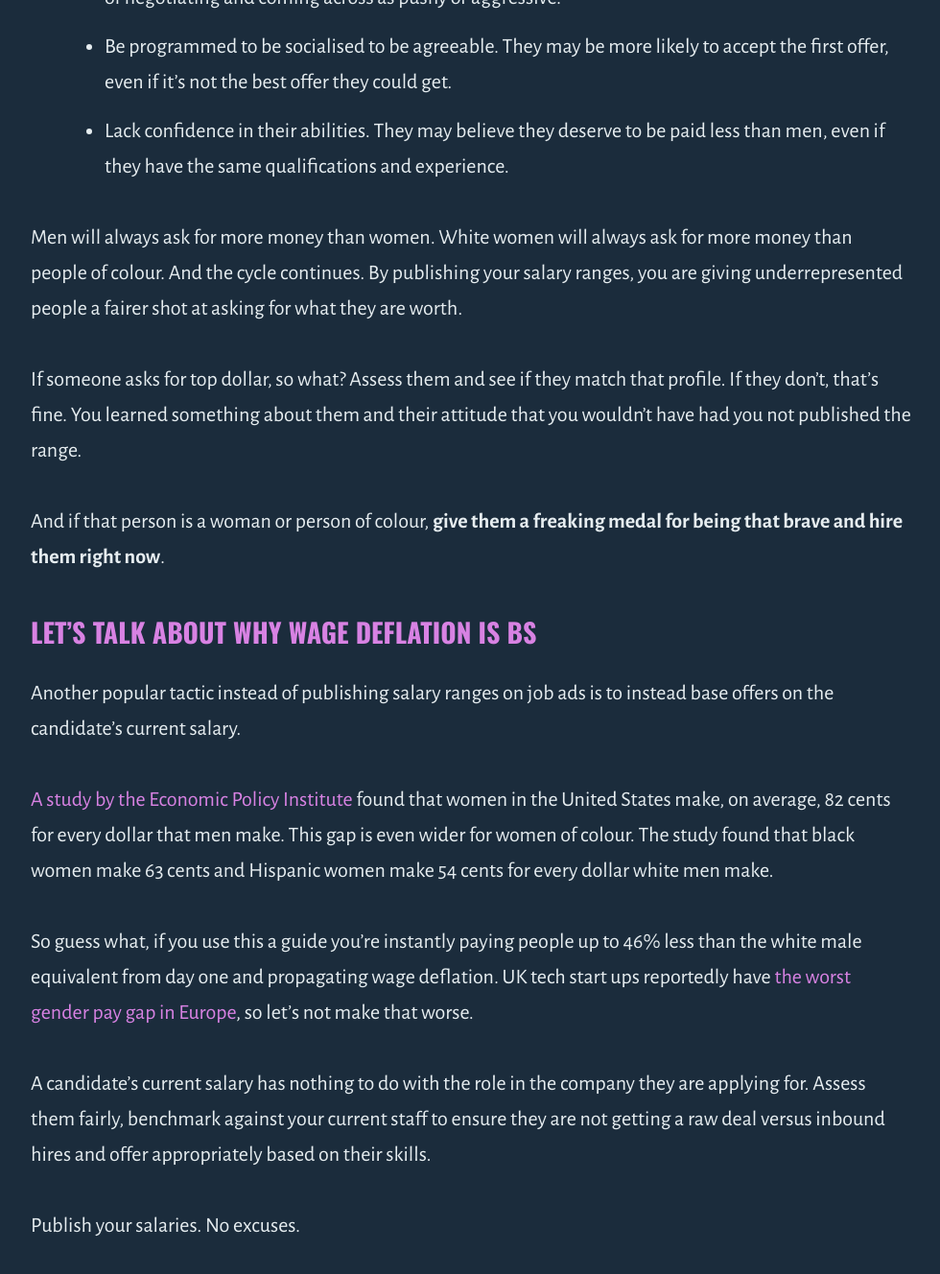
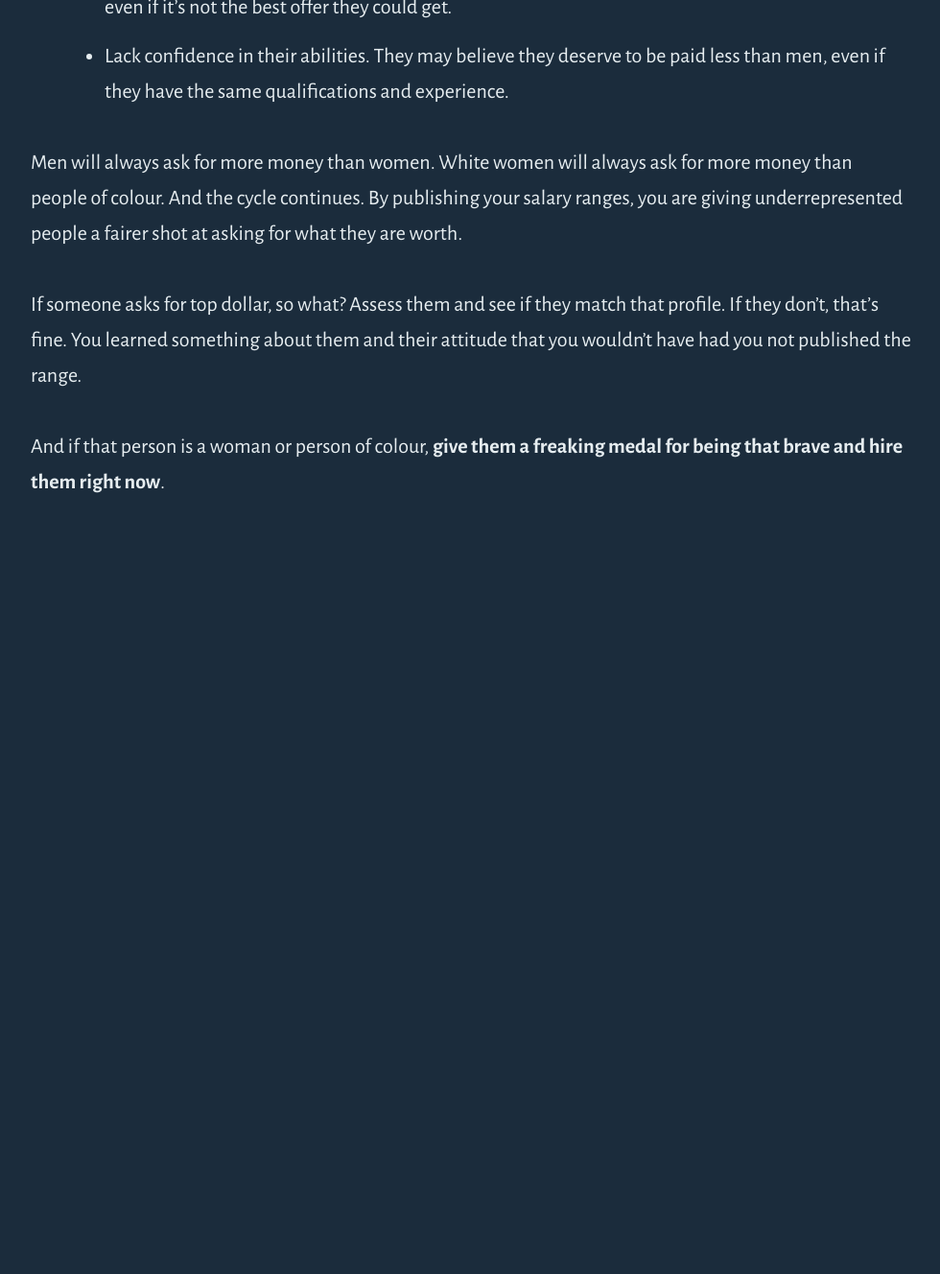
Before and after one commit to outragedpinkracoon/outragedpinkracoon.github.io, a Jekyll site: the page built from _posts/2023-05-10-publish-your-salary-ranges-on-job-ads.md, in a window 1280 px wide and 1400 px high, scrolled down 1176 px. Shown: the top 1328 px of the window at 96% size, without its empty margins (149-1129 px from the left). Built offline with Jekyll 4.4.1, drawn with Linux system fonts in a browser that asks for light colours; after the commit the page ends 1801 px from its top, so only the background shows below that; some of the changed text lies outside the part shown.

Commit message:
split post

```diff
--- a/_posts/2023-05-10-publish-your-salary-ranges-on-job-ads.md
+++ b/_posts/2023-05-10-publish-your-salary-ranges-on-job-ads.md
@@ -1,10 +1,9 @@
 ---
-title: Publish Your Salary Ranges on Job Ads
-description: Don't talk to me about your DI&E strategies if you don't publish your salary ranges.
+title: Publish Your Salary Ranges 1 - Negotiation Bias
+description: Don't let this one limiting belief stop you from doing the right thing for underrepresented candidates.
 layout: post
 categories: [hiring]
 ---
-I'm not going to even cover the basics of how if you don't publish your salary range, you end up wasting the company's time and the candidate's time by not realising there's a mismatch until you're weeks into a process. If that's you, go sort your life out before reading further.
 
 I often see leaders (aka white males) on LinkedIn commenting that if you publish salary ranges, people 'will always ask for the top amount'.
 
@@ -24,15 +23,3 @@
 If someone asks for top dollar, so what? Assess them and see if they match that profile. If they don't, that's fine. You learned something about them and their attitude that you wouldn't have had you not published the range.
 
 And if that person is a woman or person of colour, **give them a freaking medal for being that brave and hire them right now**.
-
-### Let's talk about why wage deflation is BS
-
-Another popular tactic instead of publishing salary ranges on job ads is to instead base offers on the candidate's current salary.
-
-[A study by the Economic Policy Institute](https://www.epi.org/publication/what-is-the-gender-pay-gap-and-is-it-real/) found that women in the United States make, on average, 82 cents for every dollar that men make. This gap is even wider for women of colour. The study found that black women make 63 cents and Hispanic women make 54 cents for every dollar white men make.
-
-So guess what, if you use this a guide you're instantly paying people up to 46% less than the white male equivalent from day one and propagating wage deflation. UK tech start ups reportedly have [the worst gender pay gap in Europe](https://www.uktech.news/news/industry-analysis/uk-tech-gender-pay-gap-20230308#:~:text=The%20data%2C%20which%20is%20taken,in%202022%20stood%20at%2014.9%25.), so let's not make that worse.
-
-A candidate's current salary has nothing to do with the role in the company they are applying for. Assess them fairly, benchmark against your current staff to ensure they are not getting a raw deal versus inbound hires and offer appropriately based on their skills.
-
-Publish your salaries. No excuses.
```
Also changed, not shown: _posts/2023-05-11-job-ads-and-wage-deflation.md (added, +17 -0 lines).
